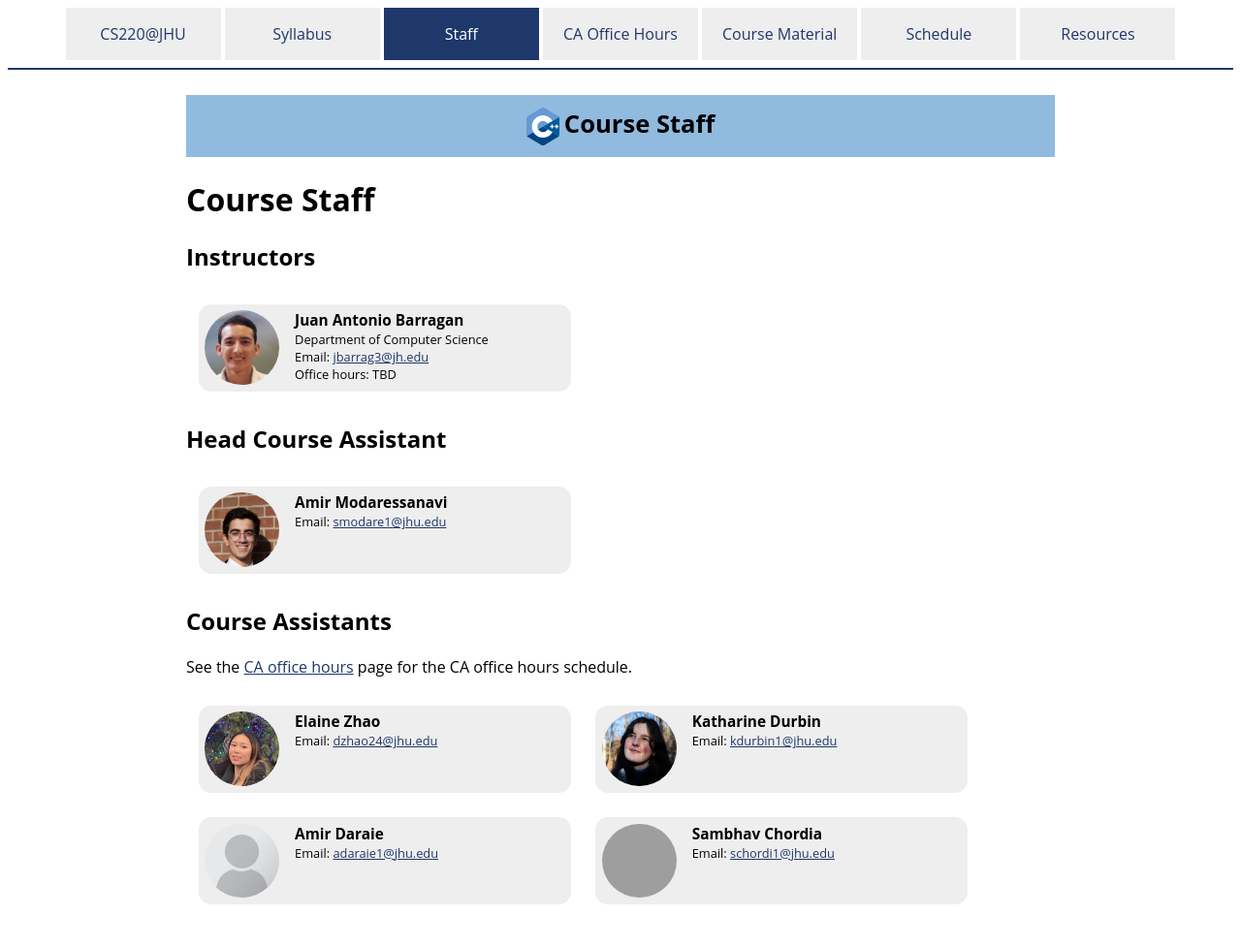
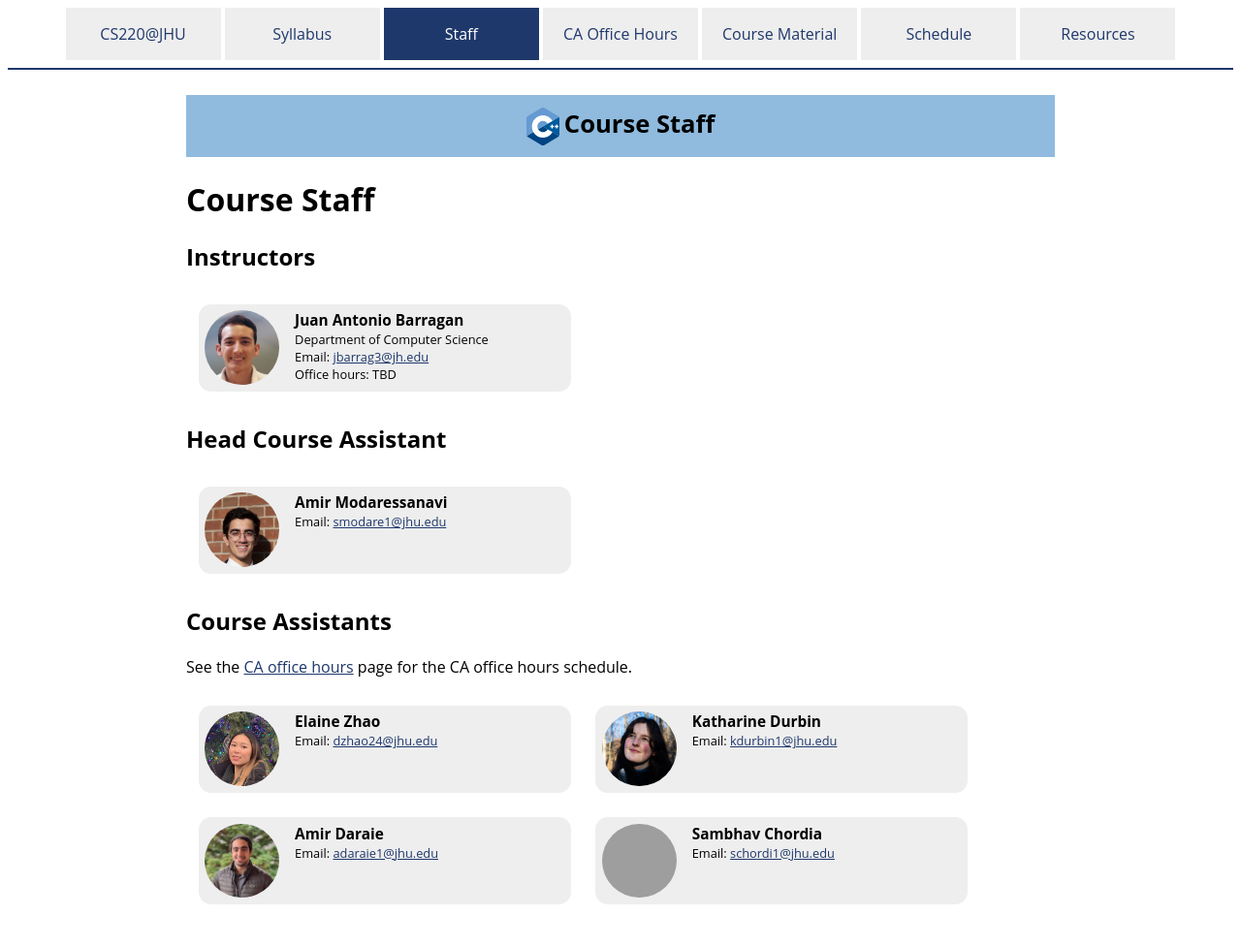
Before and after one commit to jhu-ip/cs220-summer24, a Jekyll site: the page built from staff.md, in a window 1280 px wide. Shown: the whole page at 97% size. Built offline with Jekyll 4.4.1, drawn with Linux system fonts in a browser that asks for light colours; grey boxes are pictures that could not be loaded.

Commit message:
add pic of Amir Adaraie

```diff
--- a/staff.md
+++ b/staff.md
@@ -74,7 +74,7 @@ See the [CA office hours](officehours.html) page for the CA office hours schedul
 </div>
 
 <div class="card">
-  <img alt="AmirD photo" src="{{site.baseurl}}/img/staffpix/placeholder.jpg">
+  <img alt="AmirD photo" src="{{site.baseurl}}/img/staffpix/adaraie.jpg">
   <div class="details">
    <span class="name_and_role">Amir Daraie</span><br>
    Email: <a href="mailto:adaraie1@jhu.edu">adaraie1@jhu.edu</a><br>
@@ -85,7 +85,7 @@ See the [CA office hours](officehours.html) page for the CA office hours schedul
   <img alt="AmirD photo" src="{{site.baseurl}}/img/staffpix/sambhav.jpg">
   <div class="details">
    <span class="name_and_role">Sambhav Chordia</span><br>
-   Email: <a href="mailto:adaraie1@jhu.edu">schordi1@jhu.edu</a><br>
+   Email: <a href="mailto:aschordi1@jhu.edu">schordi1@jhu.edu</a><br>
   </div>
 </div>
 
```
Also changed, not shown: img/staffpix/adaraie.jpg (added), 1 other file.
